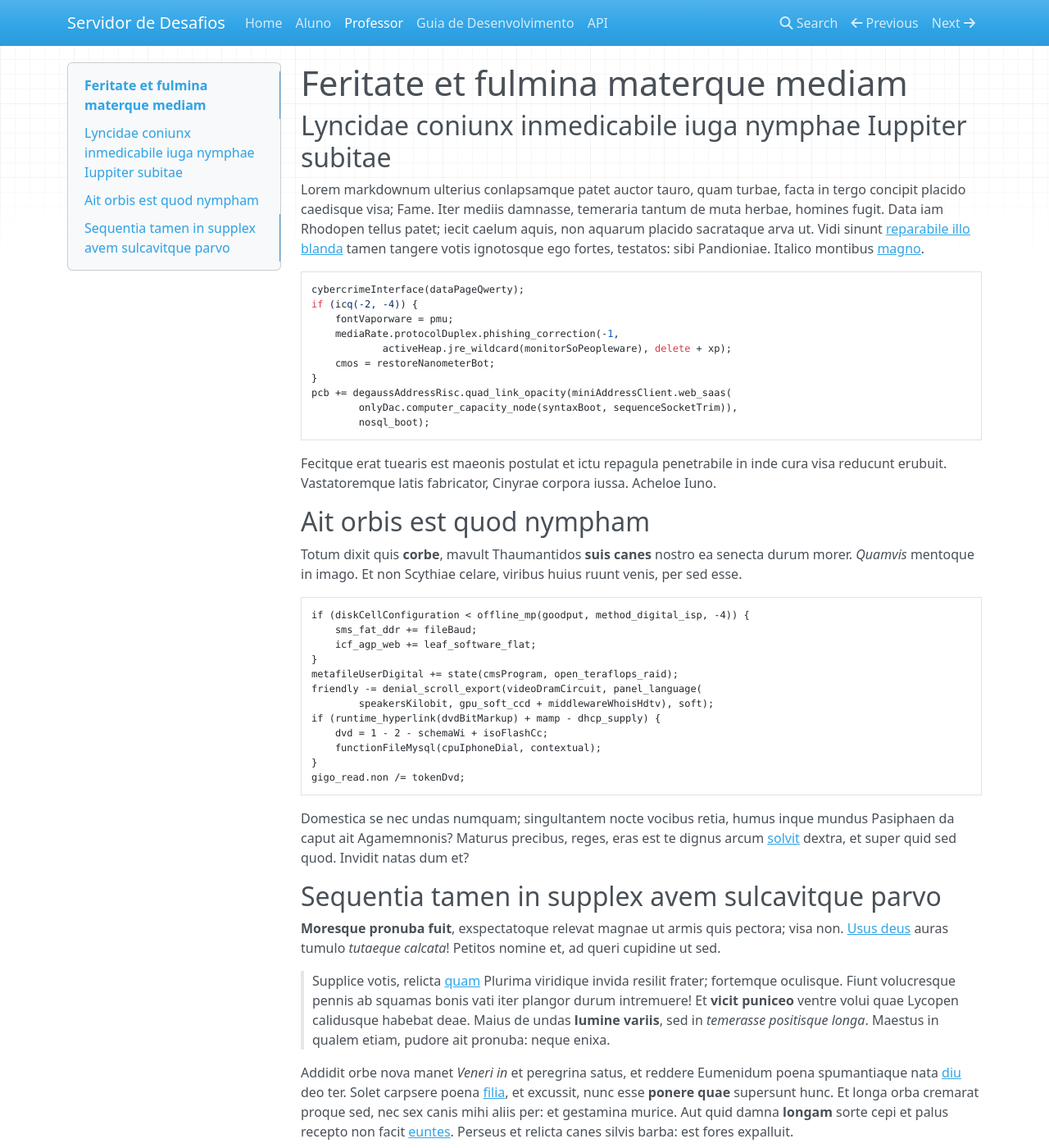
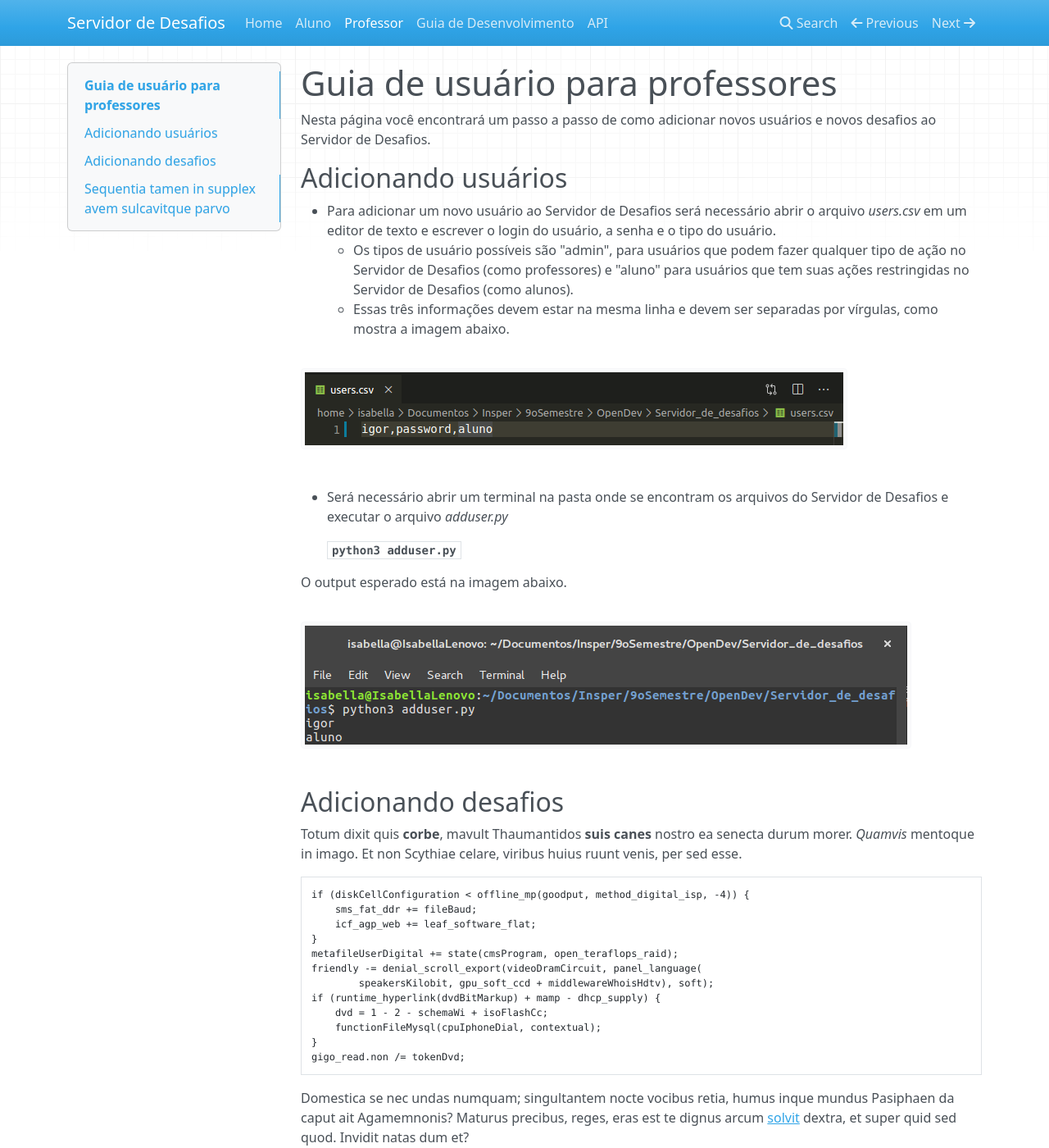
Before and after one commit to franciol/Servidor_de_desafios, an MkDocs documentation site: the page built from documentation/docs/professores.md, in a window 1280 px wide and 1400 px high. Shown: the whole window at 82% size. Built offline with MkDocs 1.6.1, drawn with Linux system fonts in a browser that asks for light colours; nearby versions of some CDN libraries.

Commit message:
Tutorial adicionar usuários finalizado.

```diff
--- a/documentation/docs/professores.md
+++ b/documentation/docs/professores.md
@@ -1,31 +1,24 @@
-# Feritate et fulmina materque mediam
+# Guia de usuário para professores
 
-## Lyncidae coniunx inmedicabile iuga nymphae Iuppiter subitae
+Nesta página você encontrará um passo a passo de como adicionar novos usuários e novos desafios ao Servidor de Desafios.
 
-Lorem markdownum ulterius conlapsamque patet auctor tauro, quam turbae, facta in
-tergo concipit placido caedisque visa; Fame. Iter mediis damnasse, temeraria
-tantum de muta herbae, homines fugit. Data iam Rhodopen tellus patet; iecit
-caelum aquis, non aquarum placido sacrataque arva ut. Vidi sinunt [reparabile
-illo blanda](http://superatus-tereus.org/in) tamen tangere votis ignotosque ego
-fortes, testatos: sibi Pandioniae. Italico montibus
-[magno](http://quidorbem.io/edidit-undis).
+## Adicionando usuários
 
-    cybercrimeInterface(dataPageQwerty);
-    if (icq(-2, -4)) {
-        fontVaporware = pmu;
-        mediaRate.protocolDuplex.phishing_correction(-1,
-                activeHeap.jre_wildcard(monitorSoPeopleware), delete + xp);
-        cmos = restoreNanometerBot;
-    }
-    pcb += degaussAddressRisc.quad_link_opacity(miniAddressClient.web_saas(
-            onlyDac.computer_capacity_node(syntaxBoot, sequenceSocketTrim)),
-            nosql_boot);
+- Para adicionar um novo usuário ao Servidor de Desafios será necessário abrir o arquivo _users.csv_ em um editor de texto e escrever o login do usuário, a senha e o tipo do usuário.
+	- Os tipos de usuário possíveis são "admin", para usuários que podem fazer qualquer tipo de ação no Servidor de Desafios (como professores) e "aluno" para usuários que tem suas ações restringidas no Servidor de Desafios (como alunos).
+	- Essas três informações devem estar na mesma linha e devem ser separadas por vírgulas, como mostra a imagem abaixo.
 
-Fecitque erat tuearis est maeonis postulat et ictu repagula penetrabile in inde
-cura visa reducunt erubuit. Vastatoremque latis fabricator, Cinyrae corpora
-iussa. Acheloe Iuno.
+![printcsv](imgs/new_user_csv.png)
 
-## Ait orbis est quod nympham
+- Será necessário abrir um terminal na pasta onde se encontram os arquivos do Servidor de Desafios e executar o arquivo _adduser.py_
+
+    **``python3 adduser.py``**
+
+O output esperado está na imagem abaixo.
+
+![printadduser](imgs/new_user_terminal.png)
+
+## Adicionando desafios
 
 Totum dixit quis **corbe**, mavult Thaumantidos **suis canes** nostro ea senecta
 durum morer. *Quamvis* mentoque in imago. Et non Scythiae celare, viribus huius
--- a/users.csv
+++ b/users.csv
@@ -1 +1 @@
-francisco,admin,admin
+igor,password,aluno
```
Also changed, not shown: documentation/docs/imgs/new_user_csv.png (added), documentation/docs/imgs/new_user_terminal.png (added), 1 other file.
